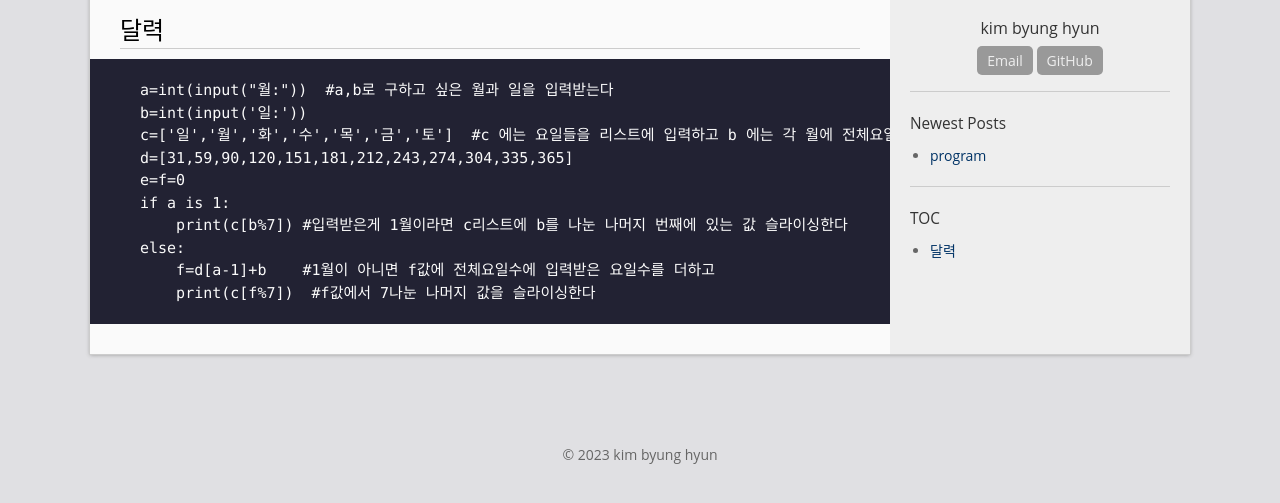
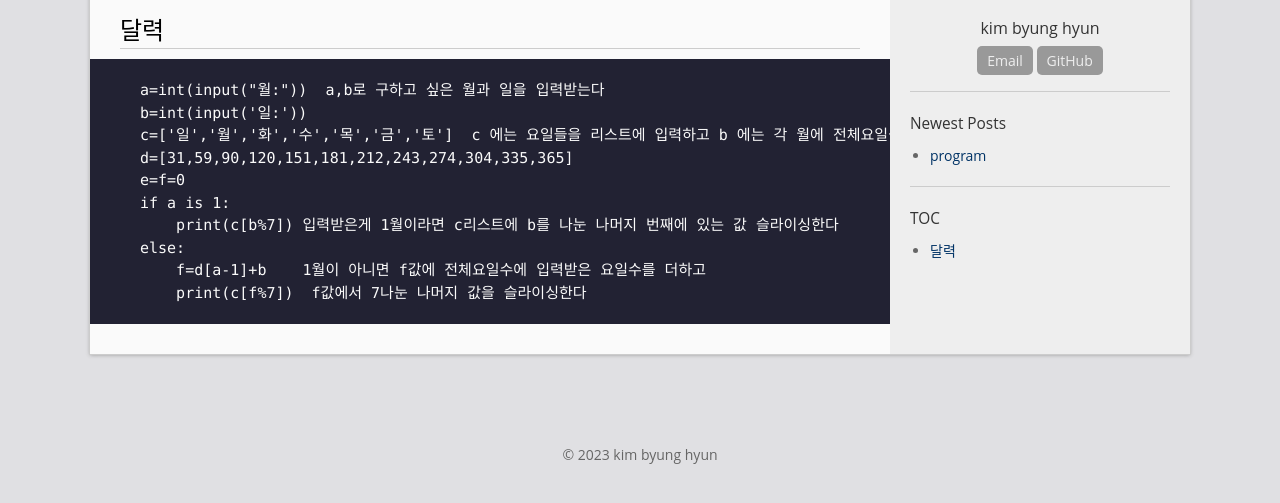
Before and after one commit to bh6366632/bh6366632.github.com, a Jekyll site: the page built from _posts/2019-09-21-달력.md, in a window 1280 px wide, cut to the strip 261-764 px from the top of the page. Built offline with Jekyll 4.4.1, drawn with Linux system fonts in a browser that asks for light colours.

Commit message:
Update 2019-09-21-달력.md

````diff
--- a/_posts/2019-09-21-달력.md
+++ b/_posts/2019-09-21-달력.md
@@ -10,14 +10,14 @@ permalink: /archivers/test
 
 
 ```ptchon
-a=int(input("월:"))  #a,b로 구하고 싶은 월과 일을 입력받는다
+a=int(input("월:"))  a,b로 구하고 싶은 월과 일을 입력받는다
 b=int(input('일:'))
-c=['일','월','화','수','목','금','토']  #c 에는 요일들을 리스트에 입력하고 b 에는 각 월에 전체요일을 입력한다.
+c=['일','월','화','수','목','금','토']  c 에는 요일들을 리스트에 입력하고 b 에는 각 월에 전체요일을 입력한다.
 d=[31,59,90,120,151,181,212,243,274,304,335,365]
 e=f=0
 if a is 1:
-    print(c[b%7]) #입력받은게 1월이라면 c리스트에 b를 나눈 나머지 번째에 있는 값 슬라이싱한다
+    print(c[b%7]) 입력받은게 1월이라면 c리스트에 b를 나눈 나머지 번째에 있는 값 슬라이싱한다
 else:
-    f=d[a-1]+b    #1월이 아니면 f값에 전체요일수에 입력받은 요일수를 더하고
-    print(c[f%7])  #f값에서 7나눈 나머지 값을 슬라이싱한다
+    f=d[a-1]+b    1월이 아니면 f값에 전체요일수에 입력받은 요일수를 더하고
+    print(c[f%7])  f값에서 7나눈 나머지 값을 슬라이싱한다
 ```
````
